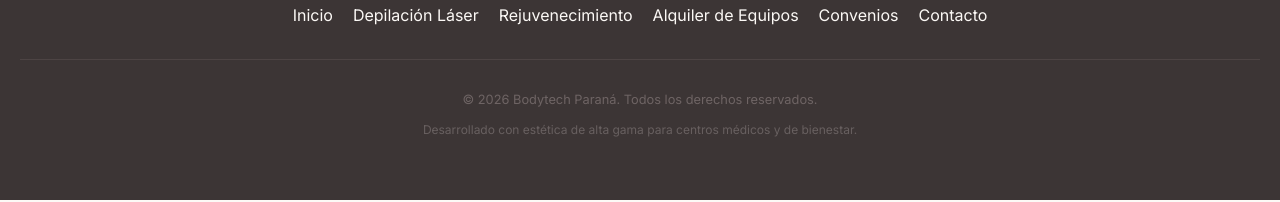
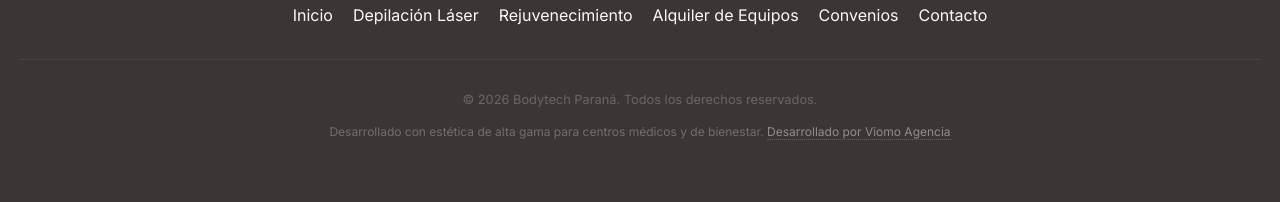
Before and after one commit to fedegalletti135-wq/bodytech-parana, an Astro site: page / in a window 1280 px wide. Shown: the part 5311-5513 px from the top of the page. Built offline with nearby package versions, Linux system fonts and the light colour scheme; Astro itself is replaced by a stand-in of ours; a web font is replaced by a local one.

Commit message:
feat: add subtle Viomo Agencia credit and link in footer

```diff
--- a/src/components/BodytechApp.tsx
+++ b/src/components/BodytechApp.tsx
@@ -596,8 +596,17 @@ export default function BodytechApp() {
 
         <div className="footer-copy">
           <p>© {new Date().getFullYear()} Bodytech Paraná. Todos los derechos reservados.</p>
-          <p style={{ marginTop: '10px', fontSize: '0.75rem', color: '#686060' }}>
-            Desarrollado con estética de alta gama para centros médicos y de bienestar.
+          <p className="footer-credits">
+            Desarrollado con estética de alta gama para centros médicos y de bienestar.{' '}
+            <a
+              href="https://viomo.com.ar"
+              target="_blank"
+              rel="noopener noreferrer"
+              className="footer-agency-link"
+              title="Viomo Agencia - Diseño y Desarrollo Web"
+            >
+              Desarrollado por Viomo Agencia
+            </a>
           </p>
         </div>
       </footer>
--- a/src/styles/global.css
+++ b/src/styles/global.css
@@ -878,6 +878,25 @@ footer {
   padding-top: 30px;
 }
 
+.footer-credits {
+  margin-top: 12px;
+  font-size: 0.75rem;
+  color: #756d6d;
+  line-height: 1.6;
+}
+
+.footer-agency-link {
+  color: #948c8c;
+  text-decoration: none;
+  border-bottom: 1px dotted rgba(255, 255, 255, 0.2);
+  transition: color 0.2s ease, border-bottom-color 0.2s ease;
+}
+
+.footer-agency-link:hover {
+  color: var(--color-primary-light);
+  border-bottom-color: var(--color-primary-light);
+}
+
 /* Responsive Menu Hamburger icon for Mobile (simulated via standard React state) */
 .mobile-menu-btn {
   display: none;
```
